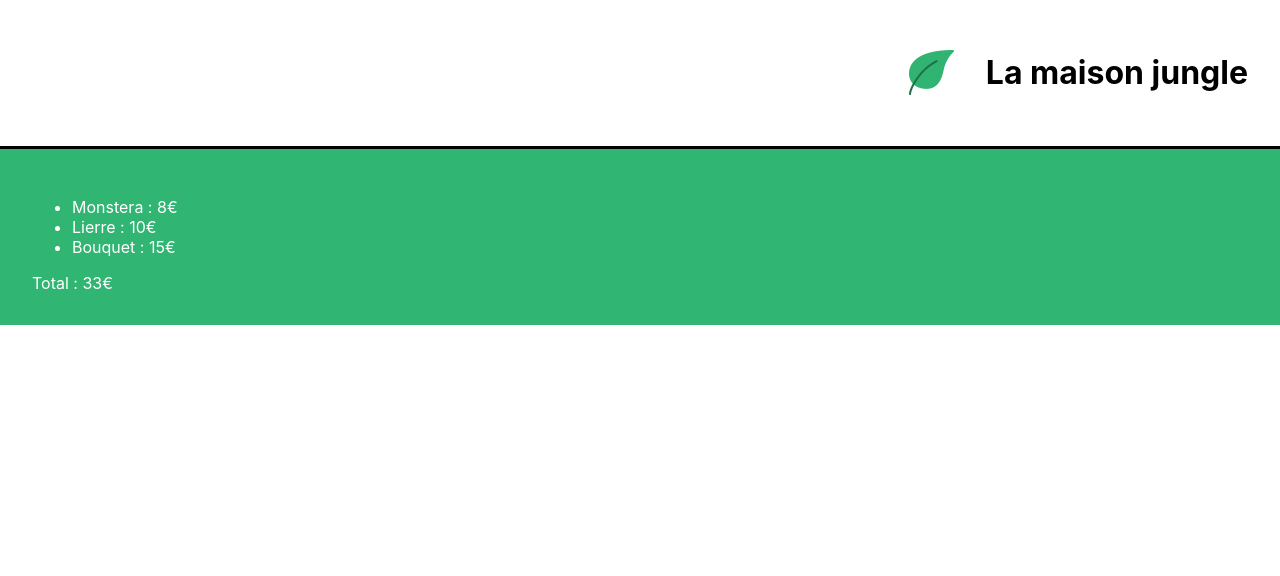
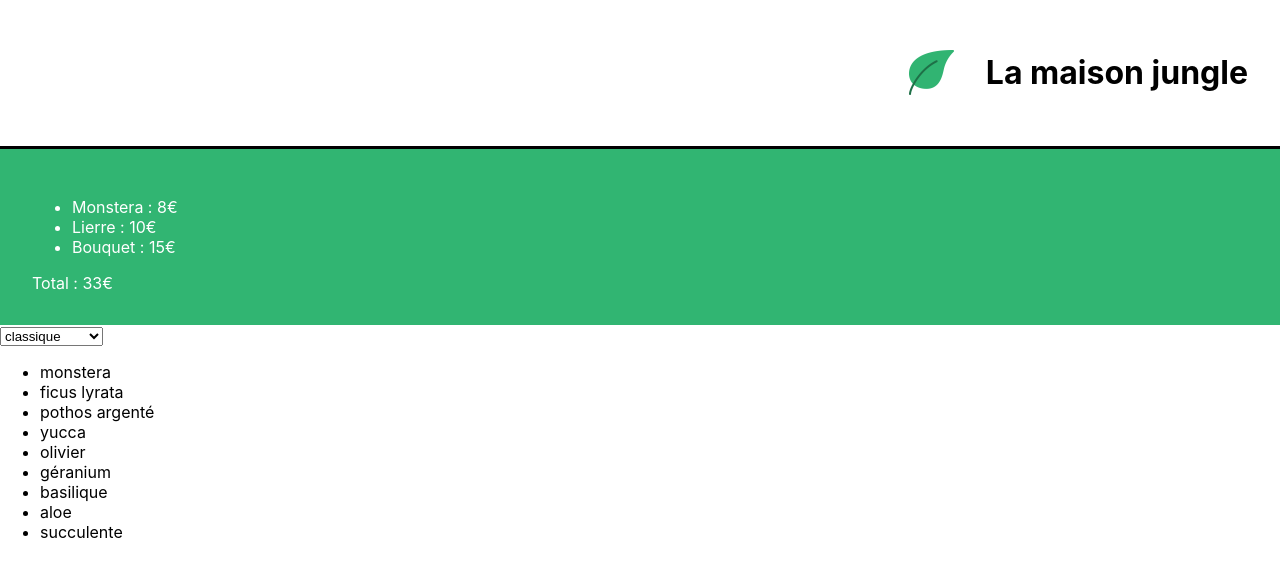
Before and after one commit to aaronted009/la-maison-jungle, a React (Create React App) app: page / in a window 1280 px wide. Shown: the top 576 px of the page. Built offline with nearby package versions, Linux system fonts and the light colour scheme.

Commit message:
Add ShoppingList component

```diff
--- a/src/components/App.js
+++ b/src/components/App.js
@@ -2,11 +2,12 @@
 import "../style/App.css";
 import Banner from "./Banner";
 import Cart from "./Cart";
+import ShoppingList from "./ShoppingList";
 
 function App() {
   return (
     <div>
-      <Banner /> <Cart />
+      <Banner /> <Cart /> <ShoppingList />
     </div>
   );
 }
--- /dev/null
+++ b/src/components/ShoppingList.js
@@ -0,0 +1,29 @@
+import { plantList } from "../data/plantList";
+
+function ShoppingList() {
+  const uniquePlantCategories = plantList.reduce((unique, plant) => {
+    if (!unique.includes(plant.category)) {
+      unique.push(plant.category);
+    }
+    return unique;
+  }, []);
+
+  return (
+    <div>
+      <select>
+        {uniquePlantCategories.map((category) => (
+          <option value={`${category}`} key={`${category}`}>
+            {category}
+          </option>
+        ))}
+      </select>
+      <ul>
+        {plantList.map((plant, index) => (
+          <li key={`${plant.name}-${index}`}>{plant.name}</li>
+        ))}
+      </ul>
+    </div>
+  );
+}
+
+export default ShoppingList;
--- /dev/null
+++ b/src/data/plantList.js
@@ -0,0 +1,47 @@
+export const plantList = [
+	{
+		name: 'monstera',
+		category: 'classique',
+		id: '1ed'
+	},
+	{
+		name: 'ficus lyrata',
+		category: 'classique',
+		id: '2ab'
+	},
+	{
+		name: 'pothos argenté',
+		category: 'classique',
+		id: '3sd'
+	},
+	{
+		name: 'yucca',
+		category: 'classique',
+		id: '4kk'
+	},
+	{
+		name: 'olivier',
+		category: 'extérieur',
+		id: '5pl'
+	},
+	{
+		name: 'géranium',
+		category: 'extérieur',
+		id: '6uo'
+	},
+	{
+		name: 'basilique',
+		category: 'extérieur',
+		id: '7ie'
+	},
+	{
+		name: 'aloe',
+		category: 'plante grasse',
+		id: '8fp'
+	},
+	{
+		name: 'succulente',
+		category: 'plante grasse',
+		id: '9vn'
+	}
+]
```
